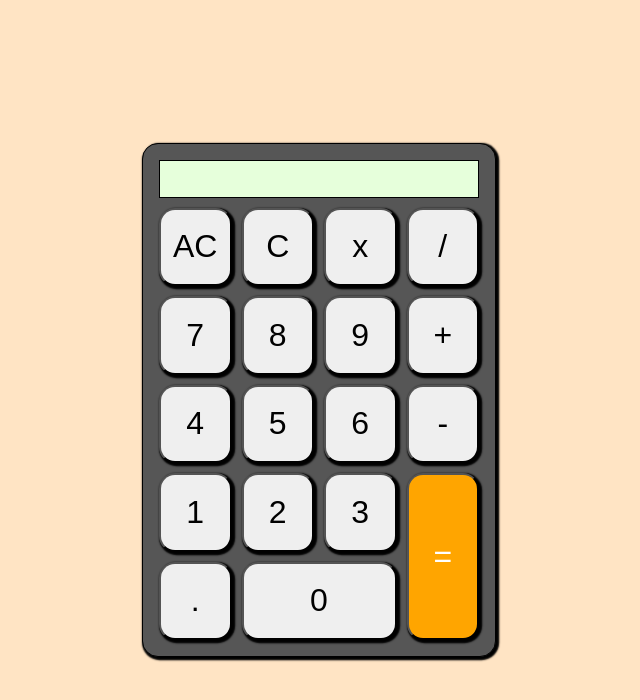
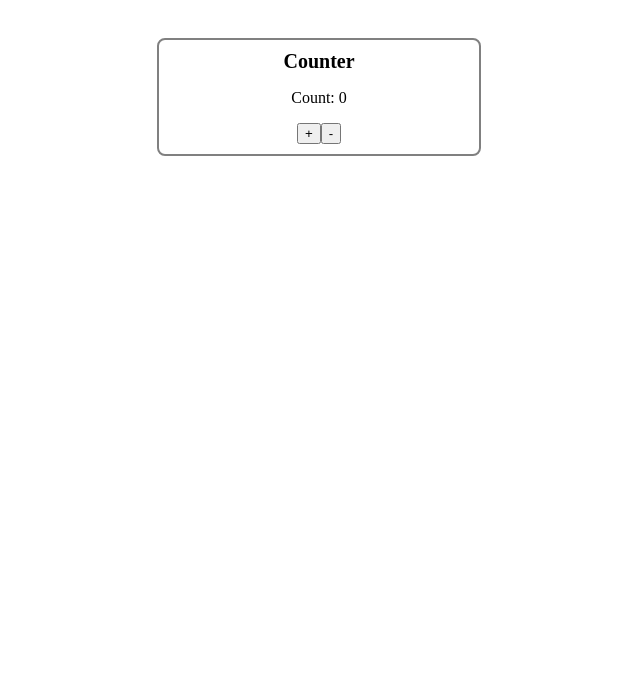
Before and after one commit to KatiaDev/react-counter-project, a React (Create React App) app: page / in a window 1280 px wide. Shown: the top 700 px of the page, without its empty margins (321-961 px from the left). Built offline with nearby package versions, Linux system fonts and the light colour scheme.

Commit message:
second commit

```diff
--- a/src/App.js
+++ b/src/App.js
@@ -1,35 +1,52 @@
-import React from "react";
+import { useReducer } from "react";
 
-function App() {
+const initialState = { count: 0 };
+
+const counterReducer = (state, action) => {
+  switch (action.type) {
+    case "INCREMENT":
+      return { ...state, count: state.count + 1 };
+    case "DECREMENT":
+      return { ...state, count: state.count - 1 };
+    default:
+      return state;
+  }
+};
+
+const App = () => {
+  const [state, dispatch] = useReducer(counterReducer, initialState);
+
+  const handleIncrease = () => {
+    dispatch({ type: "INCREMENT" });
+  };
+
+  const handleDecrease = () => {
+    dispatch({ type: "DECREMENT" });
+  };
+
   return (
-    <div className="App">
-      <div className="calculator">
-        <div className="container">
-          <div className="display">
-            <span className="cursor" />
-          </div>
-          <button className="btn">AC</button>
-          <button className="btn">C</button>
-          <button className="btn">x</button>
-          <button className="btn">/</button>
-          <button className="btn">7</button>
-          <button className="btn">8</button>
-          <button className="btn">9</button>
-          <button className="btn">+</button>
-          <button className="btn">4</button>
-          <button className="btn">5</button>
-          <button className="btn">6</button>
-          <button className="btn">-</button>
-          <button className="btn">1</button>
-          <button className="btn">2</button>
-          <button className="btn">3</button>
-          <button className="btn zero">0</button>
-          <button className="btn">.</button>
-          <button className="btn eq">=</button>
-        </div>
+    <div className="box">
+      <h1>Counter</h1>
+      <p>Count: {state.count}</p>
+
+      <div>
+        <button
+          type="button"
+          onClick={handleIncrease}
+          className="btn-increment"
+        >
+          +
+        </button>
+        <button
+          type="button"
+          onClick={handleDecrease}
+          className="btn-decrement"
+        >
+          -
+        </button>
       </div>
     </div>
   );
-}
+};
 
 export default App;
--- a/src/index.css
+++ b/src/index.css
@@ -1,67 +1,17 @@
-html,body {
-  margin: 0;
-  height: 100%;
+body{
+  display: flex;
+  justify-content: center;
+}
+.box {
+  text-align: center;
+  margin-top: 30px;
+  width: 300px;
+  padding: 10px;
+  border: 2px solid grey;
+  border-radius: 8px;
 }
 
-body {
-  display: flex;
-  flex-direction: column;
-  justify-content: center;
-  background: #FFE4C4;
+.box h1 {
+  font-size: 20px;
+  margin: 0 0 1rem 0;
 }
-
-.container {
-  display: grid;
-  grid-template-columns: 1fr 1fr 1fr 1fr;
-  grid-template-rows: auto;
-  grid-gap: 10px 10px;
-  grid-template-areas:
-    'display display display display'
-    '. . . .'
-    '. . . .'
-    '. . . .'
-    '. . . eq'
-    '. zero zero eq';
-  width: 20rem;
-  height: 30rem;
-  margin: auto auto;
-  border: 1px solid;
-  background: #565656;
-  padding: 1rem;
-  border-radius: 1rem;
-  box-shadow: .1rem .1rem .1rem .1rem black;
-}
-
-.display {
-  grid-area: display;
-  background: #e6ffdb;
-  border: .1rem solid;
-  vertical-align: center;
-  font-size: 2em;
-  display: flex;
-  align-items: center;
-  justify-content: flex-end;
-}
-
-.zero {
-  grid-area: zero;
-}
-
-.eq {
-  grid-area: eq;
-  background: orange;
-  color: white;
-}
-
-.btn {
-  cursor: pointer;
-  font-size: 2em;
-  border-radius: 1rem;
-  box-shadow: .1rem .1rem .1rem .1rem black;
-}
-
-.cursor {
-    animation-name: blink;
-    animation-duration: 1s;
-    animation-iteration-count: infinite;
-}
```
